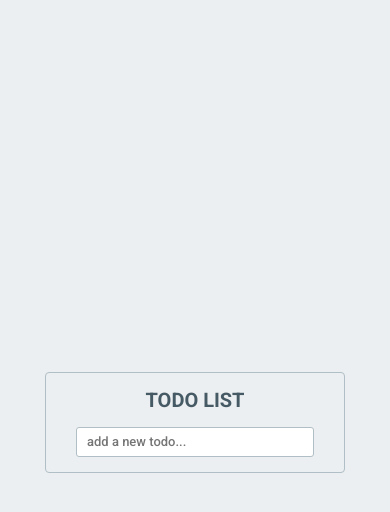
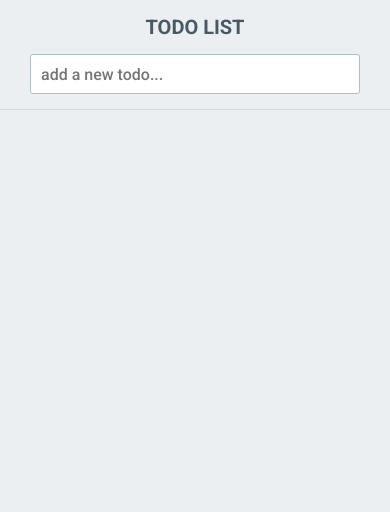
Before and after one commit to hugo-cardoso/react-todolist, a React app: page / in a window 390 px wide. Shown: the top 512 px of the page. Built offline with nearby package versions, Linux system fonts and the light colour scheme.

Commit message:
Ajustment mobile layout

```diff
--- a/src/App.styles.js
+++ b/src/App.styles.js
@@ -38,12 +38,23 @@ export const Wrapper = styled.div`
   border: 1px solid #B0BEC5;
   display: flex;
   flex-direction: column;
+
+  @media screen and (max-width: 768px) {
+    width: 100%;
+    height: 100%;
+    border: 0;
+  }
+
+  @media screen and (min-width: 768px) {
+    max-height: 700px;
+  }
 `;
 
 export const Header = styled.div`
   padding: 15px 30px;
   display: flex;
   flex-direction: column;
+  border-bottom: 1px solid #CFD8DC;
 `;
 
 export const Title = styled.h1`
@@ -68,6 +79,12 @@ export const Input = styled.input`
   color: #616161;
   font-size: 13px;
   font-weight: 500;
+  appearance: none;
+
+  @media screen and (max-width: 768px) {
+    height: 40px;
+    font-size: 16px;
+  }
 `;
 
 export const TodoList = styled.div`
@@ -76,17 +93,25 @@ export const TodoList = styled.div`
   display: flex;
   flex-direction: column;
   overflow-y: auto;
+
+  @media screen and (max-width: 768px) {
+    flex: 1 1 auto;
+  }
 `;
 
 export const TodoListItem = styled.div`
   display: flex;
   height: 50px;
-  border-top: 1px solid #CFD8DC;
+  min-height: 50px;
+  border-top: 1px solid #EEEEEE;
+  background-color: #FFF;
   ${ ({checked}) => checked && `
       > * {
         opacity: .5;
       }
-  ` }
+  ` };
+
+  :first-child {border-top: 0;}
 `;
 
 export const TodoListItemCheckboxWrapper = styled.div`
```
